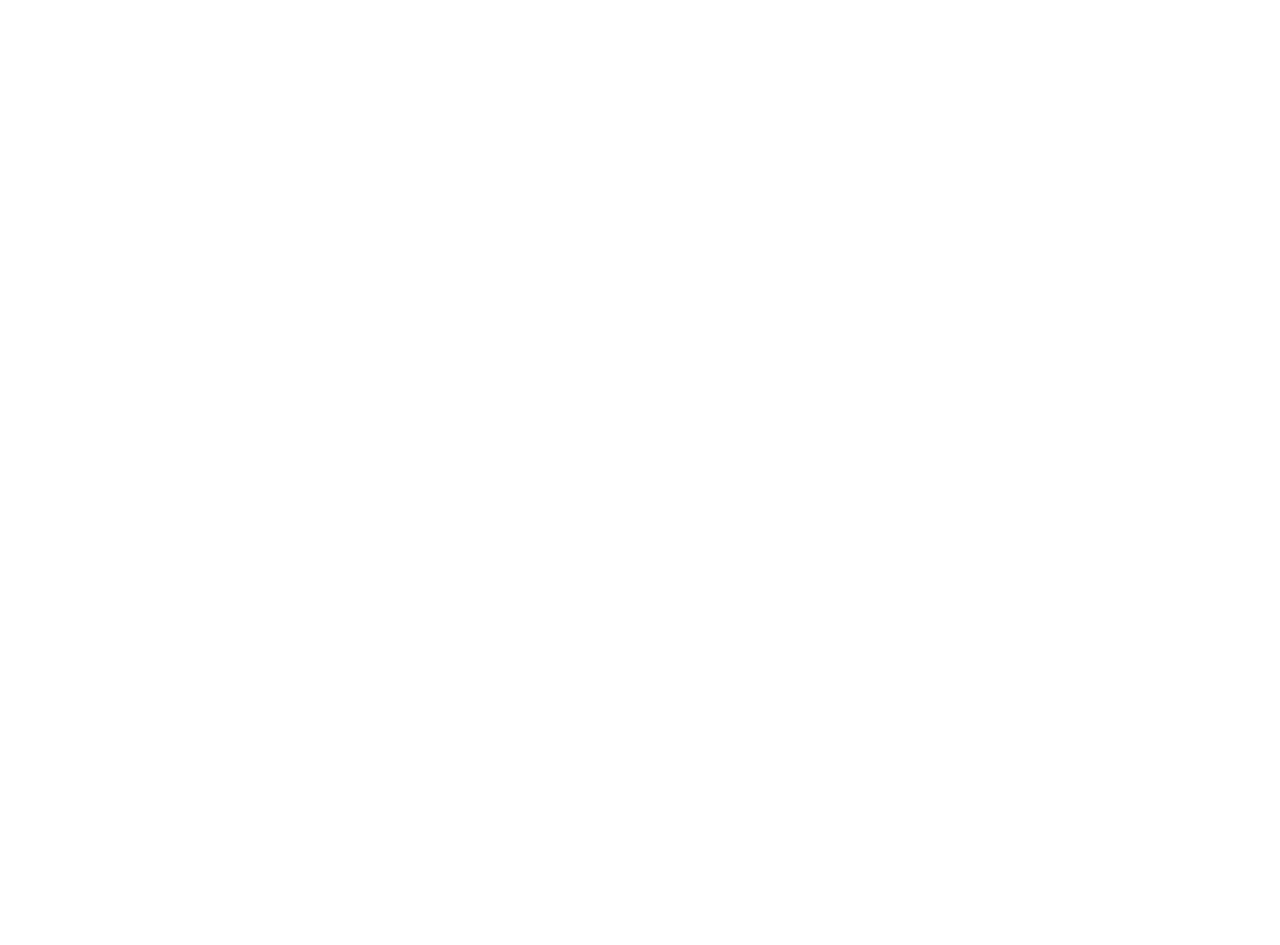
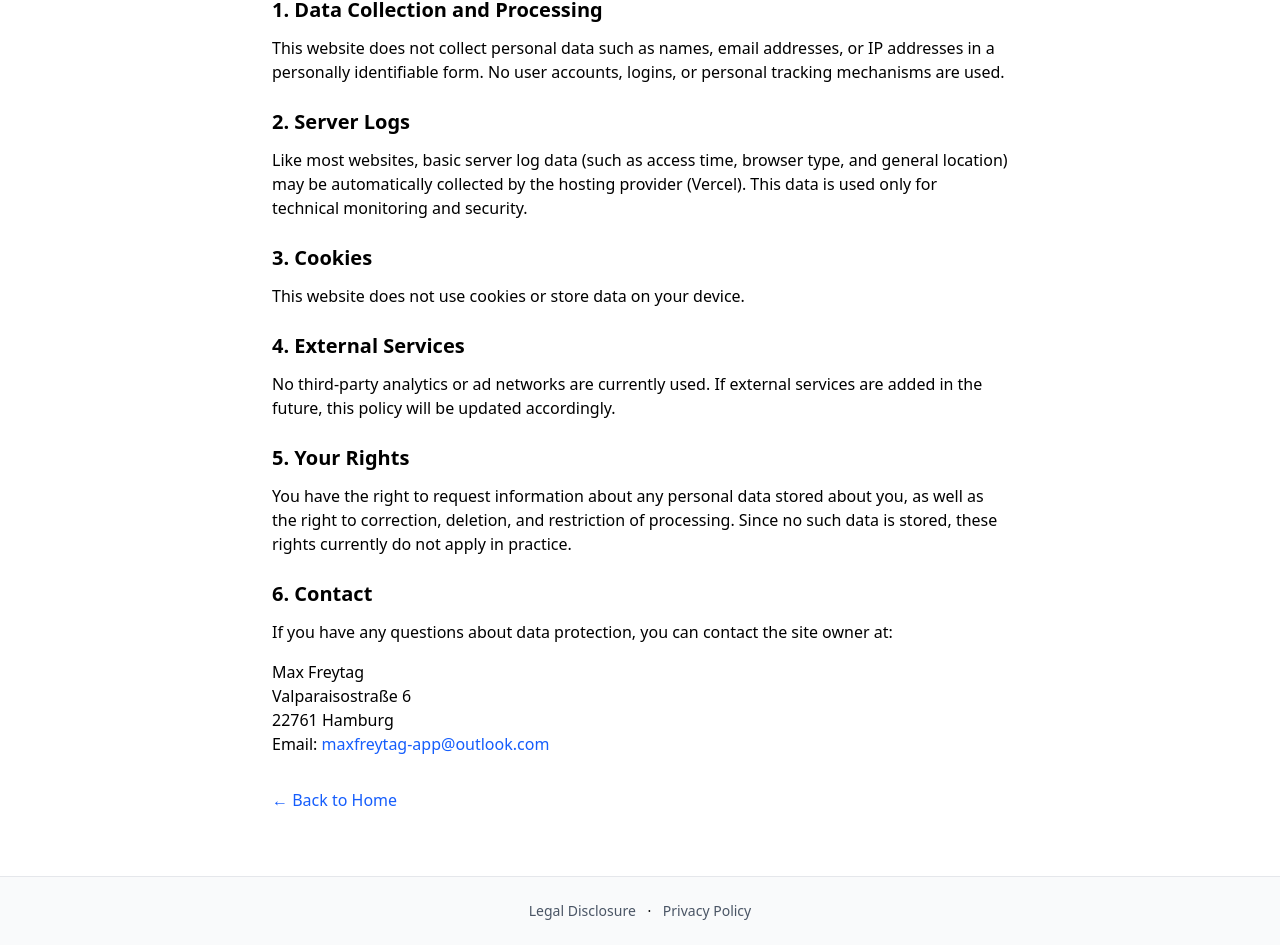
Before and after one commit to MaxFreytag28/gradient-texture-generator, a SvelteKit app: page /privacy in a window 1280 px wide. Before the commit this address had no page. Shown: the part 168-1113 px from the top of the page. Before the commit the page ends 800 px from the top, so only its background shows below. Built offline with nearby package versions, Linux system fonts and the light colour scheme.

Commit message:
Add privacy policy, legal disclosure pages and basic layout with footer

```diff
--- a/src/routes/+layout.svelte
+++ b/src/routes/+layout.svelte
@@ -1,9 +1,16 @@
 <script lang="ts">
 	import '../app.css';
-
-	let { children } = $props();
 </script>
 
-<div class="font-sans">
-	{@render children()}
+<div class="font-sans min-h-screen flex flex-col">
+	<main class="flex-grow">
+		<slot></slot>
+	</main>
+
+	<footer class="text-center text-sm py-6 mt-8 border-t border-gray-200 bg-gray-50">
+		<div class="container mx-auto px-4">
+			<a href="/legal" class="text-gray-600 hover:text-gray-900 mx-2">Legal Disclosure</a> ·
+			<a href="/privacy" class="text-gray-600 hover:text-gray-900 mx-2">Privacy Policy</a>
+		</div>
+	</footer>
 </div>
--- /dev/null
+++ b/src/routes/legal/+page.svelte
@@ -0,0 +1,31 @@
+<script>
+  // No need to import app.css as it's already imported in the layout
+</script>
+
+<div class="container mx-auto px-4 py-8 max-w-3xl">
+  <h1 class="text-3xl font-bold mb-6">Legal Disclosure</h1>
+
+  <p class="mb-4"><strong>Information pursuant to § 5 TMG</strong></p>
+  <p class="mb-4">
+    Max Freytag<br>
+    Valparaisostraße 6<br>
+    22761 Hamburg<br>
+    Germany
+  </p>
+
+  <p class="mb-4">
+    <strong>Contact</strong><br>
+    Email: <a href="mailto:maxfreytag-app@outlook.com" class="text-blue-600 hover:underline">maxfreytag-app@outlook.com</a>
+  </p>
+
+  <p class="mb-4">
+    <strong>Responsible for content according to § 55 Abs. 2 RStV:</strong><br>
+    Max Freytag (address as above)
+  </p>
+
+  <p class="mb-4">This is a private project and not a registered business.</p>
+
+  <div class="mt-8">
+    <a href="/" class="text-blue-600 hover:underline">← Back to Home</a>
+  </div>
+</div>
--- /dev/null
+++ b/src/routes/privacy/+page.svelte
@@ -0,0 +1,37 @@
+<script>
+  // No need to import app.css as it's already imported in the layout
+</script>
+
+<div class="container mx-auto px-4 py-8 max-w-3xl">
+  <h1 class="text-3xl font-bold mb-6">Privacy Policy</h1>
+
+  <p class="mb-4">This Privacy Policy informs you about the nature, scope, and purpose of processing personal data on this website in accordance with the General Data Protection Regulation (GDPR).</p>
+
+  <h2 class="text-xl font-semibold mt-6 mb-3">1. Data Collection and Processing</h2>
+  <p class="mb-4">This website does not collect personal data such as names, email addresses, or IP addresses in a personally identifiable form. No user accounts, logins, or personal tracking mechanisms are used.</p>
+
+  <h2 class="text-xl font-semibold mt-6 mb-3">2. Server Logs</h2>
+  <p class="mb-4">Like most websites, basic server log data (such as access time, browser type, and general location) may be automatically collected by the hosting provider (Vercel). This data is used only for technical monitoring and security.</p>
+
+  <h2 class="text-xl font-semibold mt-6 mb-3">3. Cookies</h2>
+  <p class="mb-4">This website does not use cookies or store data on your device.</p>
+
+  <h2 class="text-xl font-semibold mt-6 mb-3">4. External Services</h2>
+  <p class="mb-4">No third-party analytics or ad networks are currently used. If external services are added in the future, this policy will be updated accordingly.</p>
+
+  <h2 class="text-xl font-semibold mt-6 mb-3">5. Your Rights</h2>
+  <p class="mb-4">You have the right to request information about any personal data stored about you, as well as the right to correction, deletion, and restriction of processing. Since no such data is stored, these rights currently do not apply in practice.</p>
+
+  <h2 class="text-xl font-semibold mt-6 mb-3">6. Contact</h2>
+  <p class="mb-4">If you have any questions about data protection, you can contact the site owner at:</p>
+  <p class="mb-4">
+    Max Freytag<br>
+    Valparaisostraße 6<br>
+    22761 Hamburg<br>
+    Email: <a href="mailto:maxfreytag-app@outlook.com" class="text-blue-600 hover:underline">maxfreytag-app@outlook.com</a>
+  </p>
+
+  <div class="mt-8">
+    <a href="/" class="text-blue-600 hover:underline">← Back to Home</a>
+  </div>
+</div>
```
